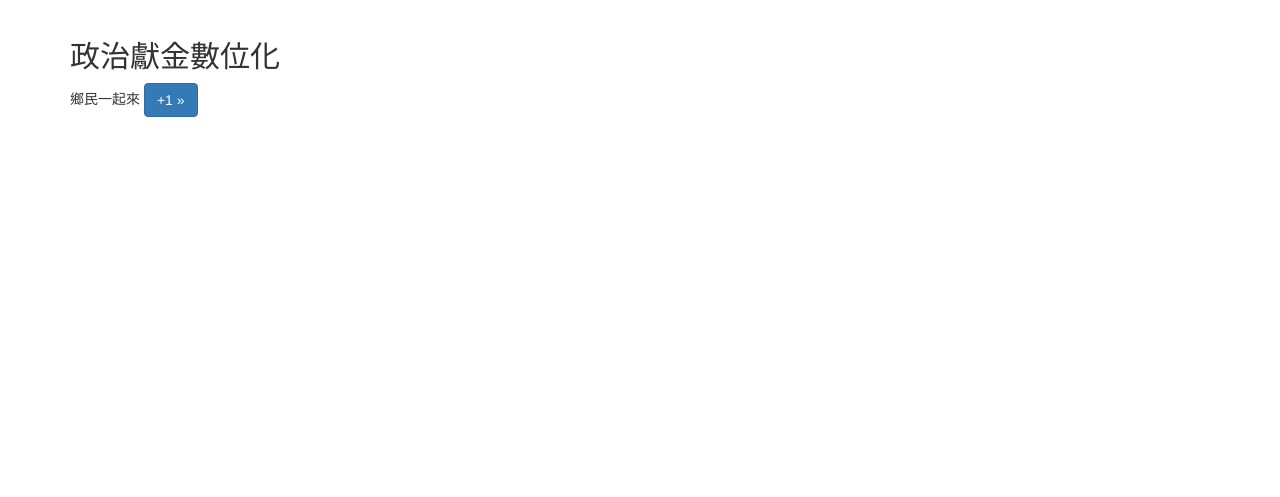
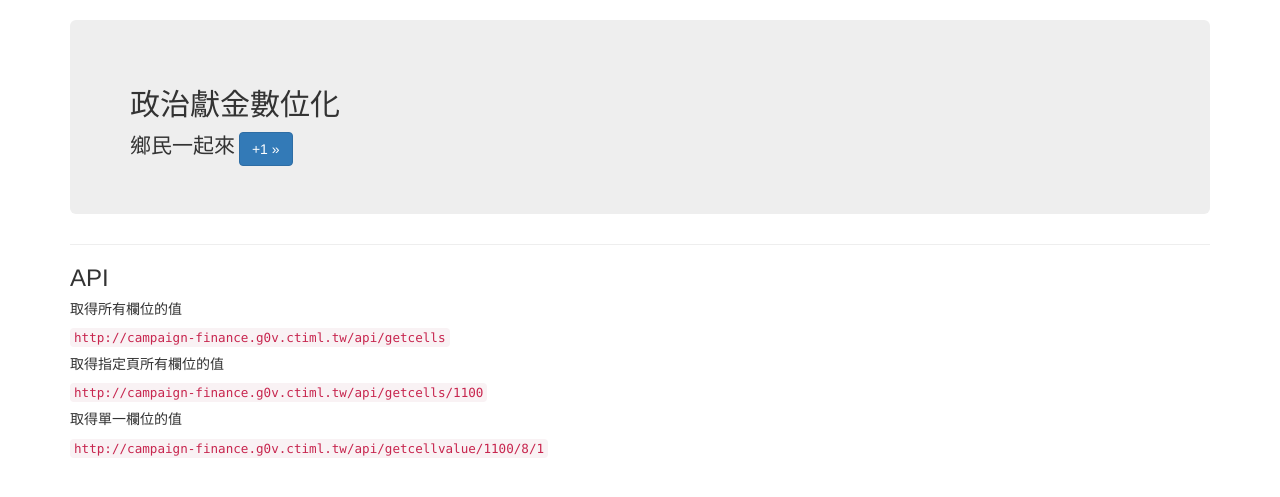
Before and after one commit to ctiml/campaign-finance.g0v.ctiml.tw, a PHP site: template webdata/views/index/index.phtml in a window 1280 px wide. Shown: the top 497 px of the page. Run offline with PHP 8.4, Linux system fonts and the light colour scheme; the template is opened without the code that fills it, so the values that code supplies are empty; some libraries are stand-ins or nearby versions.

Commit message:
首頁加上 API 說明

```diff
--- a/webdata/views/index/index.phtml
+++ b/webdata/views/index/index.phtml
@@ -1,9 +1,19 @@
 <?= $this->partial('/common/header.phtml', $this) ?>
 <div class="container">
-    <div class="hero-unit">
+    <div class="jumbotron">
         <h2>政治獻金數位化</h2>
-        <span>鄉民一起來</span>
+        <span class="lead">鄉民一起來</span>
         <a class="btn btn-primary btn-medium" href="/cell">+1 »</a>
+    </div>
+    <hr>
+    <div class="row-fluid">
+        <h3>API</h3>
+        <h5>取得所有欄位的值</h5>
+        <code>http://campaign-finance.g0v.ctiml.tw/api/getcells</code>
+        <h5>取得指定頁所有欄位的值</h5>
+        <code>http://campaign-finance.g0v.ctiml.tw/api/getcells/1100</code>
+        <h5>取得單一欄位的值</h5>
+        <code>http://campaign-finance.g0v.ctiml.tw/api/getcellvalue/1100/8/1</code>
     </div>
 </div>
 <?= $this->partial('/common/footer.phtml', $this) ?>
```
